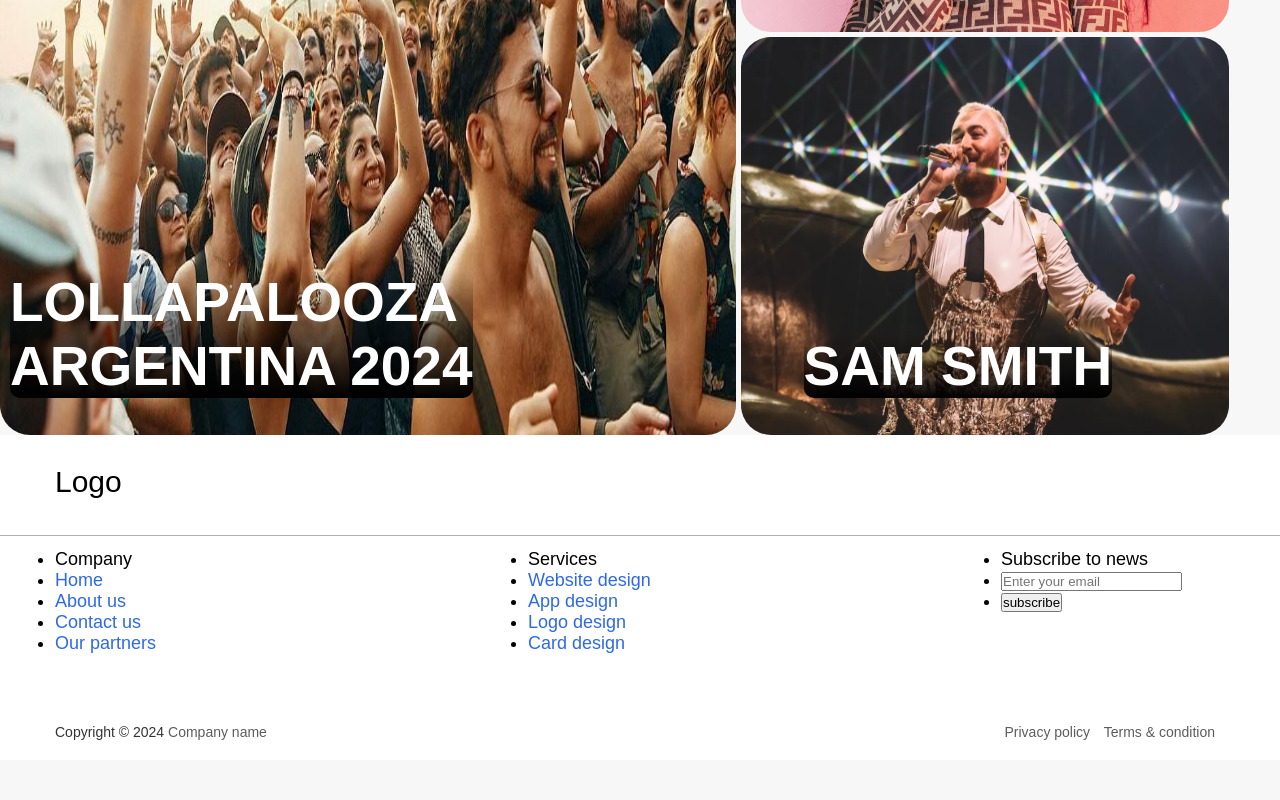
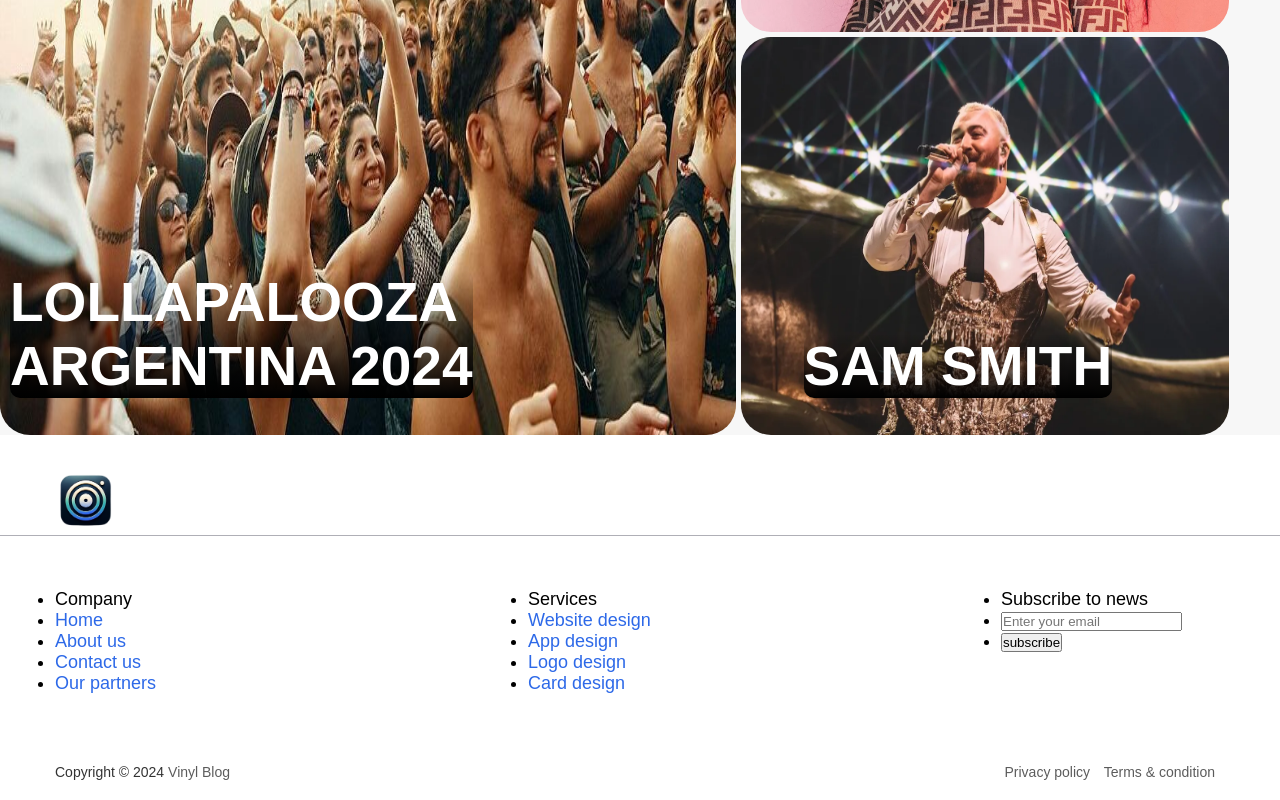
Before and after one commit to gastongithubb/vinyl-blog, a website: page html/explore.html in a window 1280 px wide. Shown: the part 1370-2170 px from the top of the page. Before the commit the page ends 2130 px from the top, so only its background shows below. Drawn offline with nearby package versions, Linux system fonts and the light colour scheme; files whose address does not match are found by name.

Commit message:
se modifica footer y estilos css-scss

```diff
--- a/html/explore.html
+++ b/html/explore.html
@@ -76,7 +76,7 @@
             <div class="top">
                 <div class="logo-details">
                     <i class="fab fa-slack"></i>
-                    <span class="logo_name">Logo</span>
+                    <span class="logo_name"><img src="./img/Logo.png" alt=""></span>
                 </div>
             </div>
             <div class="link-boxes">
@@ -103,7 +103,7 @@
         </div>
         <div class="bottom-details">
             <div class="bottom_text">
-                <span class="copyright_text">Copyright © 2024 <a href="#">Company name</a></span>
+                <span class="copyright_text">Copyright © 2024 <a href="#">Vinyl Blog</a></span>
                 <span class="policy_terms">
                     <a href="#">Privacy policy</a>
                     <a href="#">Terms & condition</a>
```
Also changed, not shown: html/novedades-lolla.html (+2 -2 lines), html/novedades-sam.html (+2 -2 lines), html/novedades-sza.html (+2 -2 lines).
